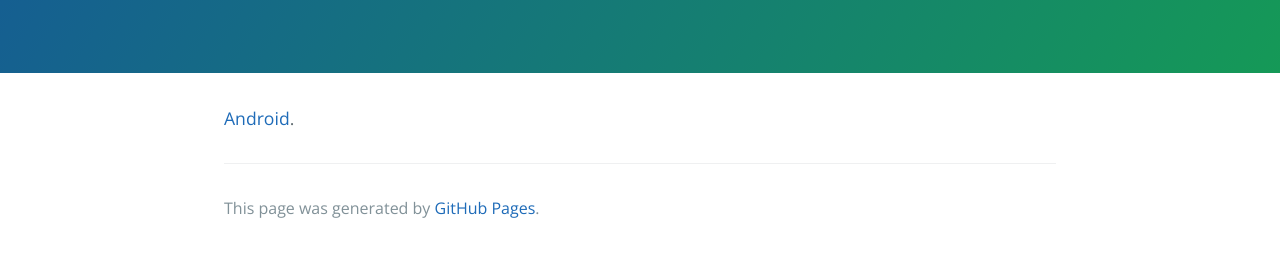
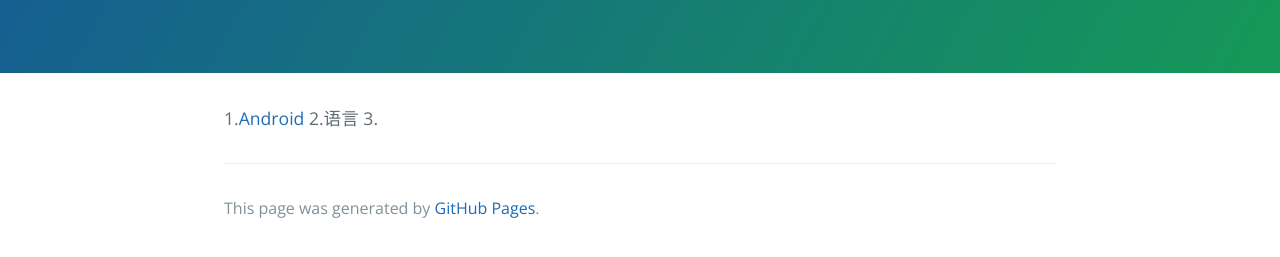
Before and after one commit to EricChenYS/EricChenYS.github.io, a Jekyll site: the page built from index.md, in a window 1280 px wide. Shown: the part 310-567 px from the top of the page. Built offline with Jekyll 4.4.1, drawn with Linux system fonts in a browser that asks for light colours; our own code applies the rules of GitHub Pages for plain Markdown files.

Commit message:
Update index.md

```diff
--- a/index.md
+++ b/index.md
@@ -1,5 +1,4 @@
----
-layout: default
----
 
-[Android](./docs/Android.md).
+1.[Android](./docs/Android.md)
+2.语言
+3.
```
